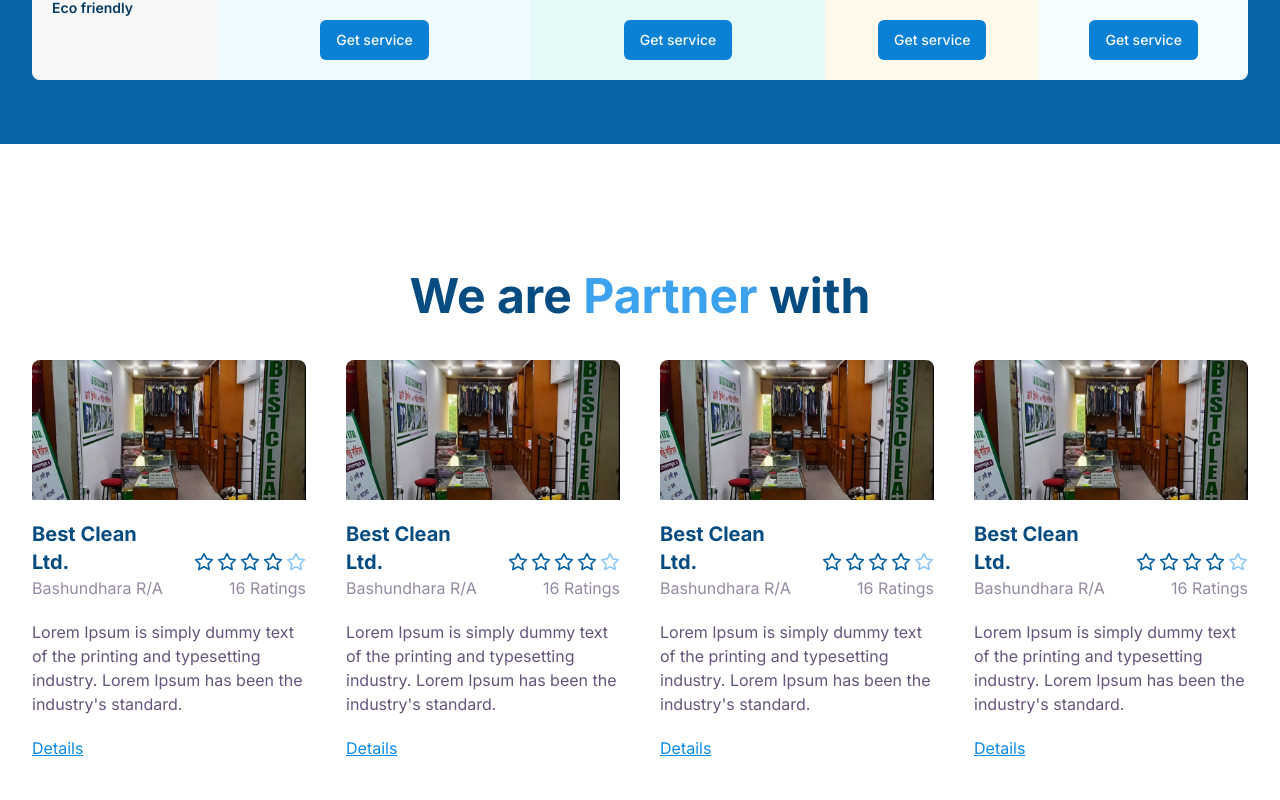
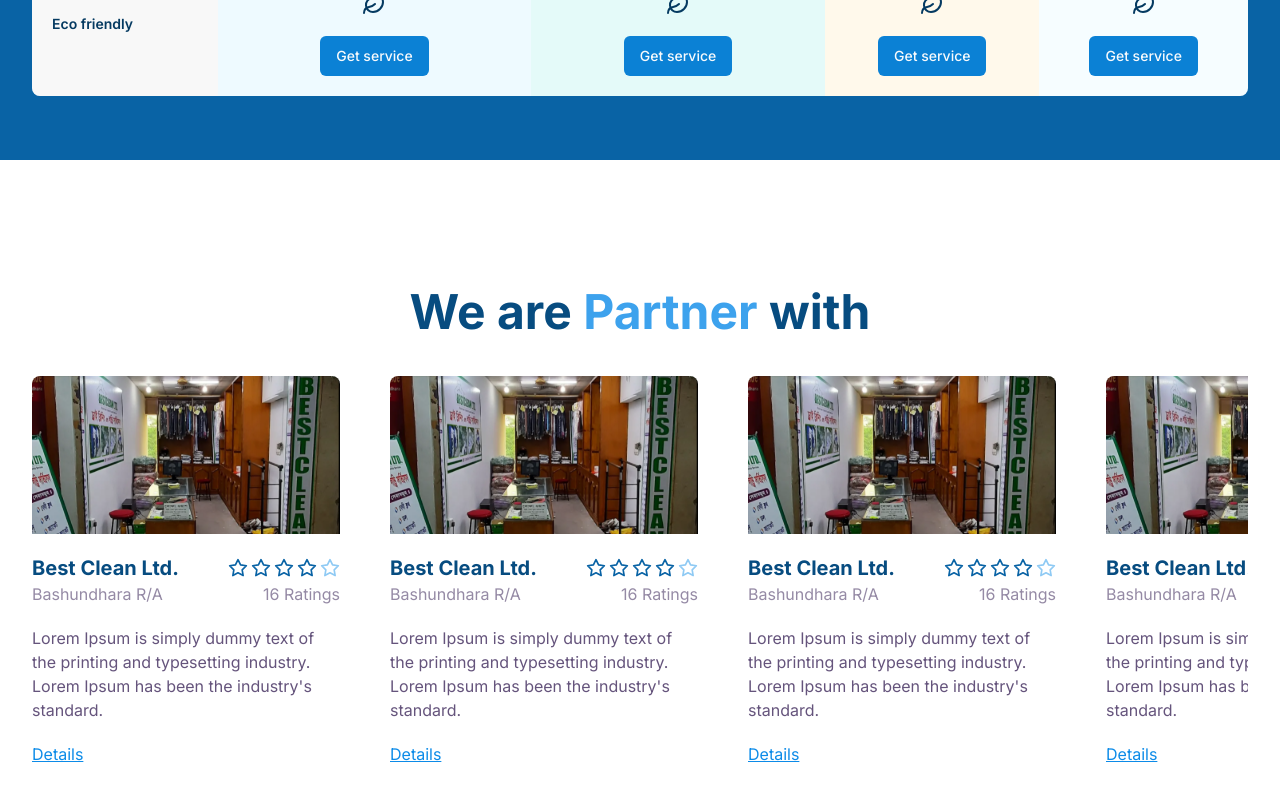
Before and after one commit to crescents-stack/laundry-care, a Next.js app: page / in a window 1280 px wide. Shown: the part 2646-3446 px from the top of the page. Built offline with nearby package versions, Linux system fonts and the light colour scheme.

Commit message:
Fixes: [Feature] Shop list carousel need to be implemented #13

```diff
--- a/src/components/core/pages/home/how-it-works.tsx
+++ b/src/components/core/pages/home/how-it-works.tsx
@@ -93,9 +93,12 @@ const HowItWorks = () => {
     <>
       <section className="section-padding container">
         <div className="">
-          <h3 className="text-center font-bold text-user-900">
-            We collect, clean, and deliver <br /> your laundry and dry cleaning.
-          </h3>
+          <h2 className="text-user-800 text-center">
+            We <span className="text-rider-400">Collect</span>,{" "}
+            <span className="text-shop-400">clean</span>, and{" "}
+            <span className="text-user-400">deliver <br /></span> your laundry and dry
+            cleaning
+          </h2>
         </div>
       </section>
       <section className="container pb-20 grid grid-cols-1 md:grid-cols-2 gap-16 lg:gap-24">
--- a/src/components/core/pages/home/shops/shops.tsx
+++ b/src/components/core/pages/home/shops/shops.tsx
@@ -1,5 +1,13 @@
+"use client";
 import Link from "next/link";
 import Shop from "./shop";
+import { Swiper, SwiperSlide } from "swiper/react";
+import { Navigation, Pagination, Scrollbar, A11y } from "swiper/modules";
+
+import "swiper/css";
+import "swiper/css/navigation";
+import "swiper/css/pagination";
+import "swiper/css/scrollbar";
 export type ratingType = { id: number; given: number };
 export type detailsType = {
   id: number;
@@ -12,28 +20,66 @@ export type detailsType = {
 };
 const Shops = () => {
   return (
-    <div className="section-padding section-margin grid grid-cols-1 gap-10">
-      <h2 className="text-user-800 text-center">
+    <div className="section-padding section-margin">
+      <div className="container">
+        <h2 className="text-user-800 text-center pb-10">
           We are <span className="text-user-400">Partner</span> with
         </h2>
-      <div className="container grid grid-cols-1 md:grid-cols-2 lg:grid-cols-3 xl:grid-cols-4 gap-10">
-        {ShopList.map((details) => {
-          return <Shop key={details.id} details={details} />;
+        <Swiper
+          modules={[Navigation, Pagination, A11y]}
+          spaceBetween={50}
+          breakpoints={{
+            576: {
+              width: 576,
+              slidesPerView: 1,
+            },
+            768: {
+              width: 768,
+              slidesPerView: 2,
+            },
+            1024: {
+              width: 1024,
+              slidesPerView: 3,
+            },
+            1536: {
+              width: 1536,
+              slidesPerView: 4,
+            },
+          }}
+          pagination={{ clickable: true }}
+          onSwiper={(swiper) => console.log(swiper)}
+          onSlideChange={() => console.log("slide change")}
+        >
+          {ShopList.map((item: detailsType) => {
+            return (
+              <SwiperSlide key={item.id} className="pb-20 cursor-default">
+                <Shop details={item} />
+              </SwiperSlide>
+            );
           })}
-      </div>
+        </Swiper>
+        <div className="flex justify-end">
         <Link
           href="/"
-        className="text-user-500 hover:underline hover:text-user-300 text-right container font-semibold"
+          className="text-user-500 hover:underline hover:text-user-300 container font-semibold text-right"
         >
           All shop partners...
         </Link>
+        </div>
+      </div>
     </div>
   );
 };
 
 export default Shops;
 
-const ShopList: [detailsType, detailsType, detailsType, detailsType] = [
+const ShopList: [
+  detailsType,
+  detailsType,
+  detailsType,
+  detailsType,
+  detailsType
+] = [
   {
     id: 0,
     title: "Best Clean Ltd.",
@@ -66,7 +112,7 @@ const ShopList: [detailsType, detailsType, detailsType, detailsType] = [
     image: "shop_image.svg",
   },
   {
-    id: 0,
+    id: 1,
     title: "Best Clean Ltd.",
     location: "Bashundhara R/A",
     description:
@@ -97,7 +143,7 @@ const ShopList: [detailsType, detailsType, detailsType, detailsType] = [
     image: "shop_image.svg",
   },
   {
-    id: 0,
+    id: 2,
     title: "Best Clean Ltd.",
     location: "Bashundhara R/A",
     description:
@@ -128,7 +174,38 @@ const ShopList: [detailsType, detailsType, detailsType, detailsType] = [
     image: "shop_image.svg",
   },
   {
-    id: 0,
+    id: 3,
+    title: "Best Clean Ltd.",
+    location: "Bashundhara R/A",
+    description:
+      "Lorem Ipsum is simply dummy text of the printing and typesetting industry. Lorem Ipsum has been the industry's standard.",
+    rating: [
+      {
+        id: 1,
+        given: 4,
+      },
+      {
+        id: 2,
+        given: 4,
+      },
+      {
+        id: 3,
+        given: 4,
+      },
+      {
+        id: 4,
+        given: 4,
+      },
+      {
+        id: 5,
+        given: 0,
+      },
+    ],
+    detailsLink: "/",
+    image: "shop_image.svg",
+  },
+  {
+    id: 4,
     title: "Best Clean Ltd.",
     location: "Bashundhara R/A",
     description:
```
Also changed, not shown: 1 other file (tests, documents, lock files or other folders). Lines whose indentation alone changed are shown as unchanged.
